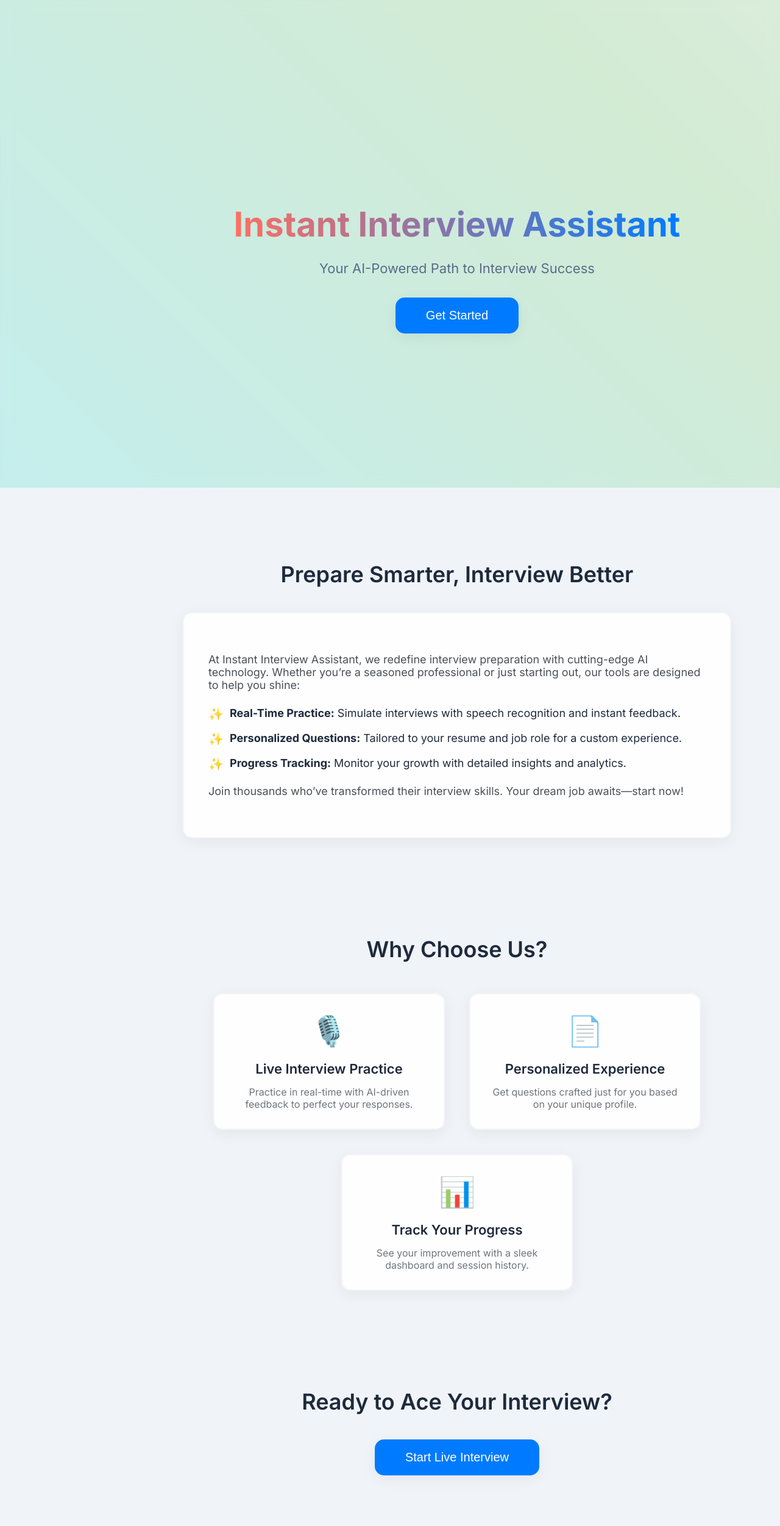
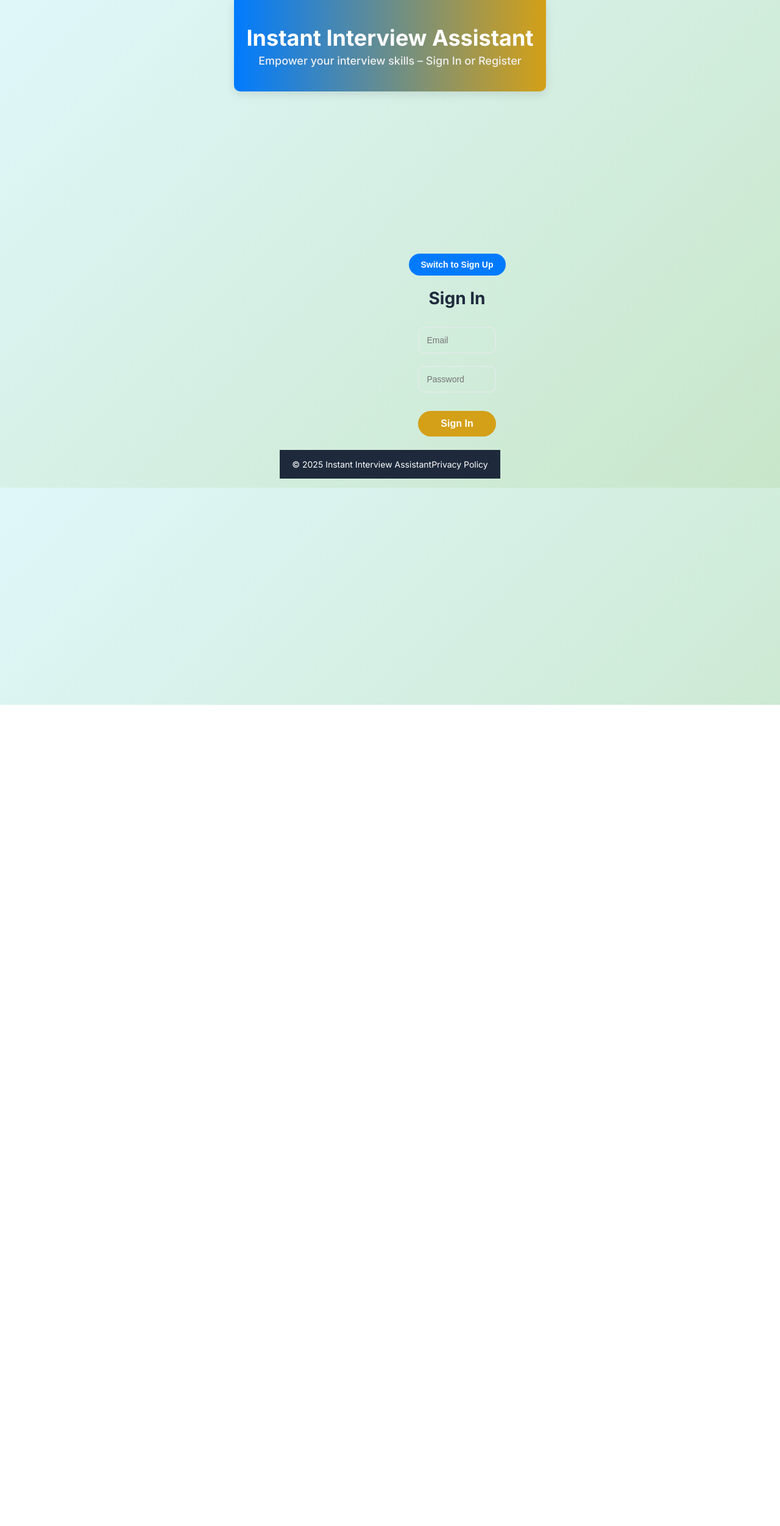
Before and after one commit to Yukesh-Devkota/interviews_deploy, a website: page frontend/index.html in a window 1280 px wide. Shown: the whole page at 61% size. After the commit the page ends 1156 px from the top, so only its background shows below. Drawn offline with Linux system fonts and the light colour scheme.

Commit message:
Update index.html

```diff
--- a/frontend/index.html
+++ b/frontend/index.html
@@ -3,101 +3,58 @@
 <head>
   <meta charset="UTF-8">
   <meta name="viewport" content="width=device-width, initial-scale=1.0">
-  <title>Instant Interview Assistant</title>
+  <title>Login - Instant Interview Assistant</title>
+  <link rel="stylesheet" href="/css/base.css">
+  <link rel="stylesheet" href="/css/styles.css">
+  <link rel="stylesheet" href="/css/login.css">
   <link href="https://fonts.googleapis.com/css2?family=Inter:wght@400;500;600;700&display=swap" rel="stylesheet">
-  <link rel="stylesheet" href="/css/styles.css"> <!-- Global CSS -->
-  <link rel="stylesheet" href="/css/index.css">  <!-- Page-specific CSS -->
   <link rel="manifest" href="/manifest.json">
   <link rel="icon" href="/assets/favicon.ico" type="image/x-icon">
+  <script id="supabaseScript" src="/js/supabase.min.js"></script>
 </head>
 <body>
-  <div class="main-content">
-    <div class="hero-bg">
-      <div class="glassy-overlay"></div>
+  <header class="login-header">
+    <h1>Instant Interview Assistant</h1>
+    <p class="header-message">Empower your interview skills – Sign In or Register</p>
+  </header>
+  <main class="main-content">
+    <div class="form-toggle">
+      <button class="toggle-btn" id="toggleSignUp">Switch to Sign Up</button>
     </div>
-    <div class="container">
-      <!-- Hero Section -->
-      <header class="hero-section">
-        <div class="hero-content">
-          <h1>Instant Interview Assistant</h1>
-          <p class="hero-subtitle">Your AI-Powered Path to Interview Success</p>
-          <button class="action-btn get-started-btn" id="getStartedBtn">Get Started</button>
-        </div>
-      </header>
+    <div class="form-wrapper">
+      <div class="form-panel sign-in-panel">
+        <form id="loginForm">
+          <h2>Sign In</h2>
+          <input type="email" placeholder="Email" id="loginEmail" required>
+          <input type="password" placeholder="Password" id="loginPassword" required>
+          <button type="submit" class="submit-btn">Sign In</button>
+        </form>
+      </div>
+      <div class="form-panel sign-up-panel">
+        <form id="signupForm">
+          <h2>Create Account</h2>
+          <input type="text" placeholder="Full Name" id="signupName" required>
+          <input type="email" placeholder="Email" id="signupEmail" required>
+          <input type="password" placeholder="Password" id="signupPassword" required>
+          <button type="submit" class="submit-btn">Sign Up</button>
+        </form>
+      </div>
+    </div>
+  </main>
+  <footer class="main-footer">
+    <p>© 2025 Instant Interview Assistant</p>
+    <a href="#" class="privacy-link">Privacy Policy</a>
+  </footer>
+  <div id="authFeedback" class="error-message"></div>
 
-      <!-- Article Section -->
-      <section class="article-section">
-        <h2>Prepare Smarter, Interview Better</h2>
-        <div class="article-content">
-          <p>At Instant Interview Assistant, we redefine interview preparation with cutting-edge AI technology. Whether you’re a seasoned professional or just starting out, our tools are designed to help you shine:</p>
-          <ul>
-            <li><strong>Real-Time Practice:</strong> Simulate interviews with speech recognition and instant feedback.</li>
-            <li><strong>Personalized Questions:</strong> Tailored to your resume and job role for a custom experience.</li>
-            <li><strong>Progress Tracking:</strong> Monitor your growth with detailed insights and analytics.</li>
-          </ul>
-          <p>Join thousands who’ve transformed their interview skills. Your dream job awaits—start now!</p>
-        </div>
-      </section>
+  <script src="/js/auth.js"></script>
+  <script>
+    const toggleSignUpButton = document.getElementById('toggleSignUp');
+    const formWrapper = document.querySelector('.form-wrapper');
 
-      <!-- Features Section -->
-      <section class="features-section">
-        <h2>Why Choose Us?</h2>
-        <div class="feature-cards">
-          <div class="feature-card">
-            <div class="feature-icon">🎙️</div>
-            <h3>Live Interview Practice</h3>
-            <p>Practice in real-time with AI-driven feedback to perfect your responses.</p>
-          </div>
-          <div class="feature-card">
-            <div class="feature-icon">📄</div>
-            <h3>Personalized Experience</h3>
-            <p>Get questions crafted just for you based on your unique profile.</p>
-          </div>
-          <div class="feature-card">
-            <div class="feature-icon">📊</div>
-            <h3>Track Your Progress</h3>
-            <p>See your improvement with a sleek dashboard and session history.</p>
-          </div>
-        </div>
-      </section>
-
-      <!-- Call-To-Action Section -->
-      <section class="cta-section">
-        <h2>Ready to Ace Your Interview?</h2>
-        <button class="action-btn" id="startInterviewBtn">Start Live Interview</button>
-      </section>
-    </div>
-  </div>
-
-  <script src="/js/ui.js"></script>
-  <script>
-    if ('serviceWorker' in navigator) {
-      navigator.serviceWorker.register('/sw.js');
-    }
-
-    document.addEventListener('DOMContentLoaded', () => {
-      console.log('DOM fully loaded');
-      const getStartedBtn = document.getElementById('getStartedBtn');
-      const startInterviewBtn = document.getElementById('startInterviewBtn');
-
-      if (getStartedBtn) {
-        getStartedBtn.addEventListener('click', () => {
-          console.log('Get Started button clicked');
-          window.location.href = '/login.html';
-        });
-        getStartedBtn.addEventListener('touchstart', (e) => {
-          e.preventDefault();
-          console.log('Get Started button touched');
-          window.location.href = '/login.html';
-        });
-      }
-
-      if (startInterviewBtn) {
-        startInterviewBtn.addEventListener('click', () => {
-          console.log('Start Interview button clicked');
-          window.location.href = '/login.html';
-        });
-      }
+    toggleSignUpButton.addEventListener('click', () => {
+      formWrapper.classList.toggle('show-signup');
+      toggleSignUpButton.textContent = formWrapper.classList.contains('show-signup') ? 'Switch to Sign In' : 'Switch to Sign Up';
     });
   </script>
 </body>
```
